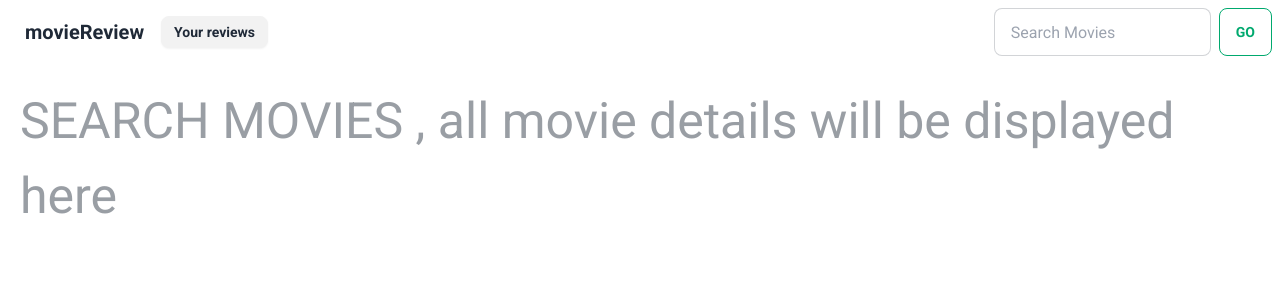
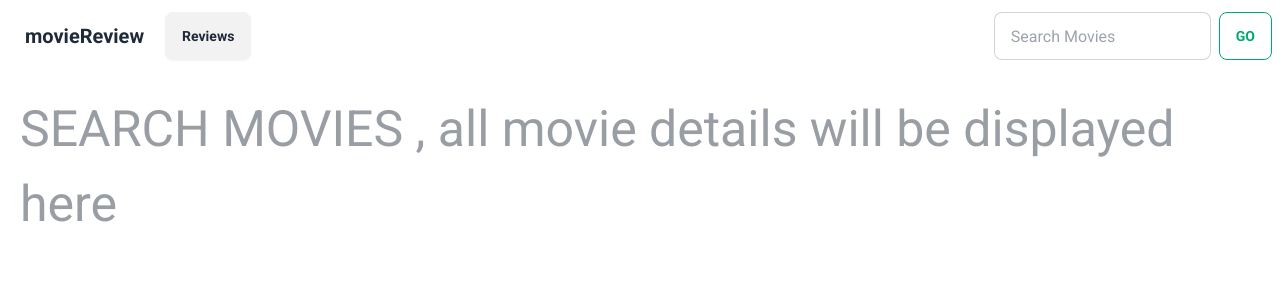
Before and after one commit to Arsh1333/movie, a React (Vite) app in the folder movie/: page /mainpage in a window 1280 px wide. Shown: the top 300 px of the page. Built offline with nearby package versions, Linux system fonts and the light colour scheme; a web font is replaced by a local one.

Commit message:
dropdown reviews

```diff
--- a/movie/src/components/Hero.jsx
+++ b/movie/src/components/Hero.jsx
@@ -38,7 +38,7 @@ const Hero = () => {
               <div className="modal-box">
                 <h3 className="font-bold text-lg">Hello!</h3>
                 <p className="py-4">
-                  Explore range of movies from our database
+                  Explore range of movie reviews made by our users
                 </p>
 
                 <div className="modal-action">
--- a/movie/src/components/MainPage.jsx
+++ b/movie/src/components/MainPage.jsx
@@ -65,9 +65,20 @@ const MainPage = () => {
           <Link to="/" className="btn btn-ghost text-xl">
             movieReview
           </Link>
-          <Link to="/your" className="btn btn-sm">
+          {/* <Link to="/your" className="btn btn-sm">
             Your reviews
-          </Link>
+          </Link> */}
+          <details className="dropdown">
+            <summary className="btn m-1">Reviews</summary>
+            <ul className="menu dropdown-content bg-base-100 rounded-box z-[1] w-52 p-2 shadow">
+              <Link to="/public" className="m-[10px]">
+                Public Reviews
+              </Link>
+              <Link to="/your" className="m-[10px]">
+                Personal Reviews
+              </Link>
+            </ul>
+          </details>
         </div>
         <div className="flex-none gap-2">
           <div className="form-control">
```
